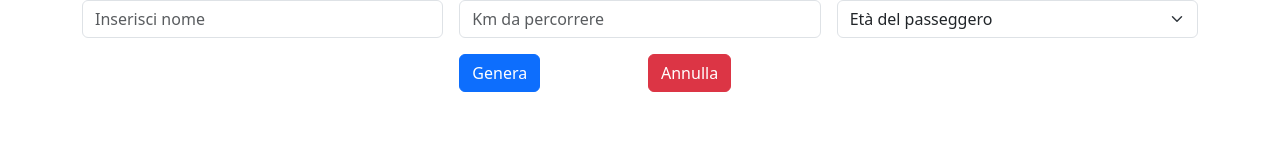
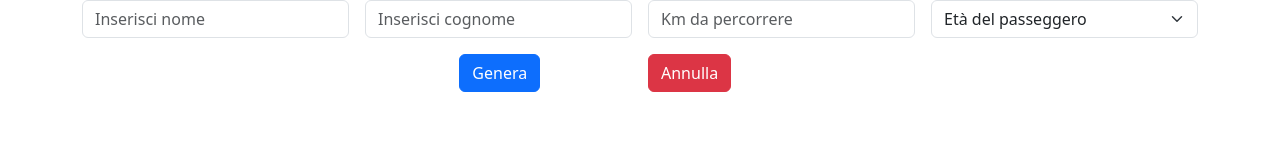
Before and after one commit to ilariamaffiola/js-biglietto-treno-form, a plain HTML site: page index.html in a window 1280 px wide. Drawn offline with nearby package versions, Linux system fonts and the light colour scheme.

Commit message:
[UPD]Refactor form structure in index.html and add DOM element retrieval in script.js

```diff
--- a/index.html
+++ b/index.html
@@ -10,14 +10,18 @@
 <body>
     <main>
         <div class="container">
-            <div class="row justify-content-center g-3">
-                    <div class="col-4">
+            <form action="">
+                <div class="row justify-content-center g-3">
+                    <div class="col-3">
                         <input type="text" placeholder="Inserisci nome" id="nome-field" class="form-control" required>
                     </div>
-                    <div class="col-4">
+                    <div class="col-3">
+                        <input type="text" placeholder="Inserisci cognome" id="surname-field" class="form-control" required>
+                    </div>
+                    <div class="col-3">
                         <input type="text" placeholder="Km da percorrere" id="kilometer-field" class="form-control" required>
                     </div>
-                    <div class="col-4">
+                    <div class="col-3">
                         <select name="" id="age-field" class="form-select">
                             <option value="">Età del passeggero</option>
                             <option value="minor">0-17</option>
@@ -31,7 +35,8 @@
                     <div class="col-2">
                         <button id="button-delete" class="btn btn-danger">Annulla</button>
                     </div>
-            </div>
+                </div>
+            </form>
         </div>
     </main>
     <script src="./js/script.js"></script>
--- a/js/script.js
+++ b/js/script.js
@@ -0,0 +1,8 @@
+//RECUPERO TUTTI GLI ELEMENTI DEL DOM E DICHIARO LE VARIABILI
+//Recupero i campi form e della form stessa
+const buttonGenerate = document.getElementById('button-generate');
+const buttonDelete = document.getElementById('button-delete');
+const nameField = document.getElementById('nome-field');
+const surnameField = document.getElementById('surname-field');
+const kilometerField = document.getElementById('kilometer-field');
+const ageField = document.getElementById('age-field');
```
